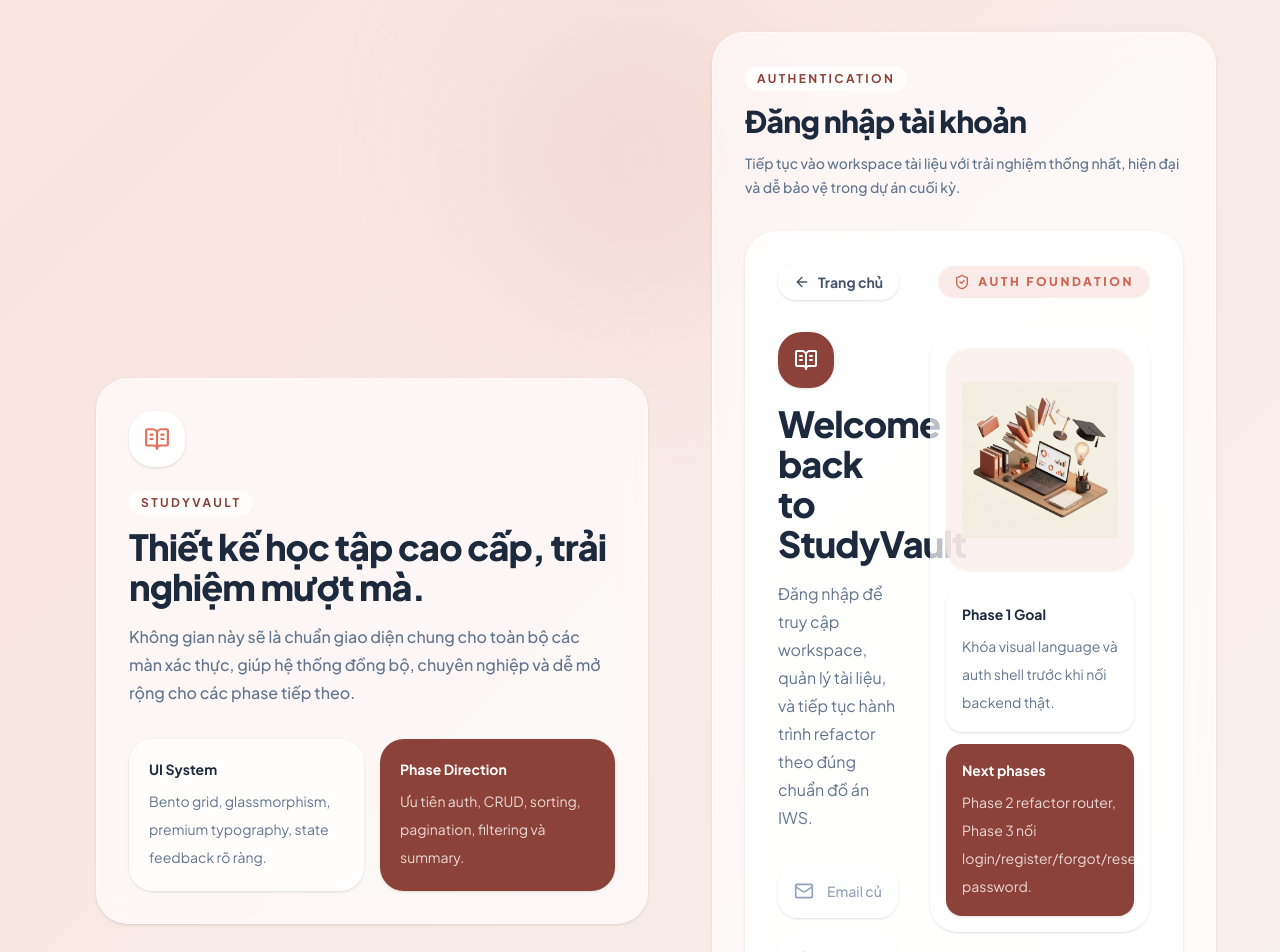
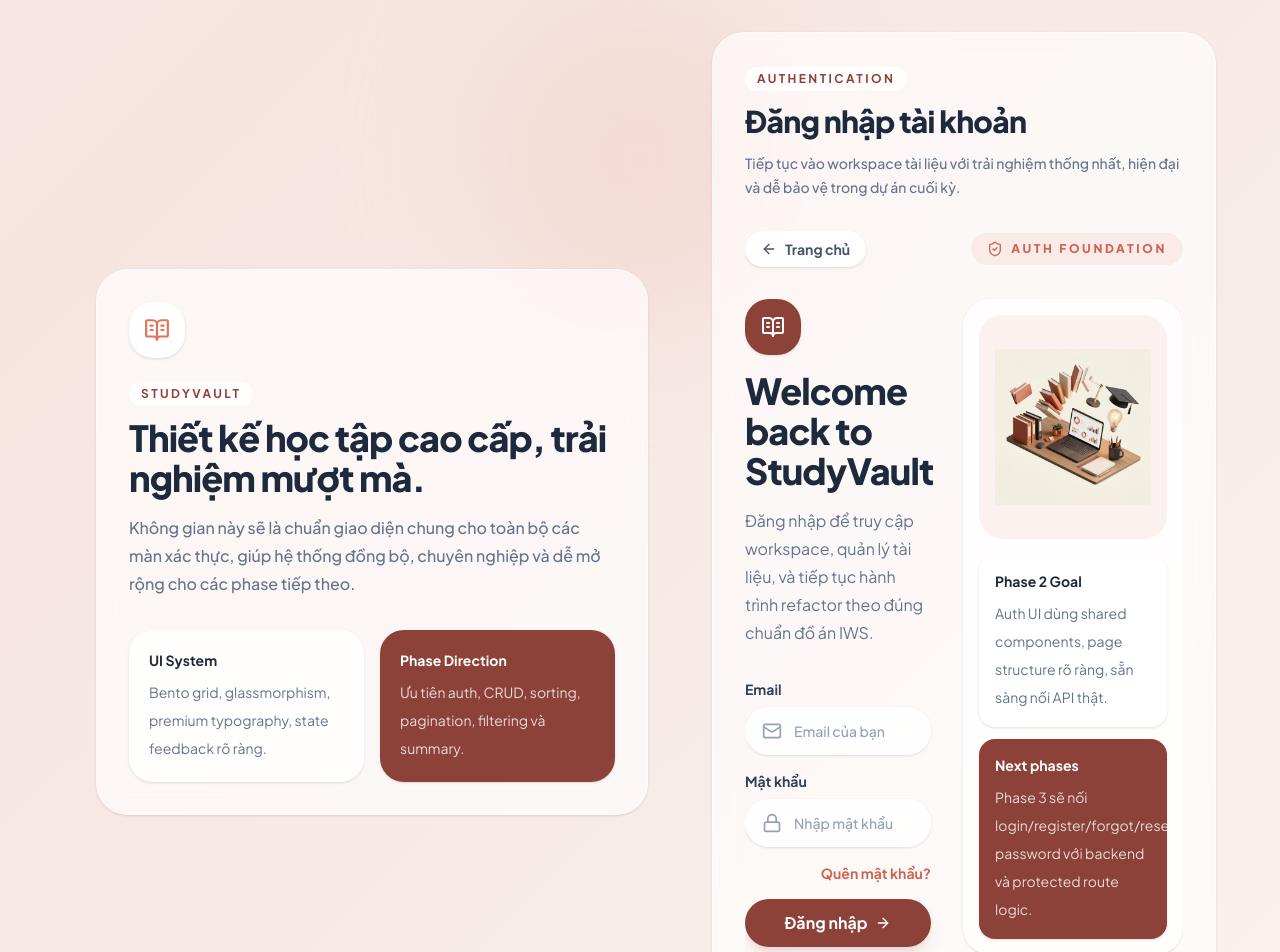
Before and after one commit to nguyenduc07062005/iwsFinal, a React (Vite) app in the folder frontendthaythe/studyvault/: page /login in a window 1280 px wide. Shown: the top 952 px of the page. Built offline with nearby package versions, Linux system fonts and the light colour scheme.

Commit message:
refactor(frontend): migrate Auth page to shared form components for phase 2

```diff
--- a/frontendthaythe/studyvault/src/pages/Auth.tsx
+++ b/frontendthaythe/studyvault/src/pages/Auth.tsx
@@ -1,4 +1,4 @@
-import React from 'react';
+import React, { useMemo, useState } from 'react';
 import { motion } from 'motion/react';
 import {
   ArrowLeft,
@@ -11,8 +11,11 @@
 } from 'lucide-react';
 import { Link, useLocation } from 'react-router-dom';
 import studyIllustration from '../assets/study_illustration.png';
+import AppInput from '../components/ui/AppInput';
+import AppButton from '../components/ui/AppButton';
+import AppFieldError from '../components/ui/AppFieldError';
 
-type AuthMode = 'login' | 'register' | 'forgot' | 'reset';
+export type AuthMode = 'login' | 'register' | 'forgot' | 'reset';
 
 type AuthConfig = {
   mode: AuthMode;
@@ -25,6 +28,15 @@
   secondaryLinkLabel?: string;
   secondaryLinkTo?: string;
 };
+
+type AuthFormValues = {
+  fullName: string;
+  email: string;
+  password: string;
+  confirmPassword: string;
+};
+
+type AuthFormErrors = Partial<Record<keyof AuthFormValues, string>>;
 
 const AUTH_CONTENT: Record<AuthMode, AuthConfig> = {
   login: {
@@ -78,35 +90,93 @@
   return 'login';
 }
 
-function AuthField({
-  icon,
-  type,
-  placeholder,
-}: {
-  icon: React.ReactNode;
-  type: string;
-  placeholder: string;
-}) {
-  return (
-    <label className="block">
-      <div className="relative">
-        <span className="pointer-events-none absolute inset-y-0 left-0 flex items-center pl-4 text-slate-400">
-          {icon}
-        </span>
-        <input
-          type={type}
-          placeholder={placeholder}
-          className="w-full rounded-[1.25rem] border border-white/60 bg-white/80 px-4 py-4 pl-12 text-sm font-semibold text-slate-800 shadow-sm outline-none transition-all placeholder:font-medium placeholder:text-slate-400 focus:border-brand-100 focus:bg-white focus:ring-4 focus:ring-brand-100/60"
-        />
-      </div>
-    </label>
-  );
+function createInitialValues(): AuthFormValues {
+  return {
+    fullName: '',
+    email: '',
+    password: '',
+    confirmPassword: '',
+  };
 }
 
-export default function Auth() {
+function validateEmail(email: string) {
+  return /^[^\s@]+@[^\s@]+\.[^\s@]+$/.test(email);
+}
+
+function validateForm(mode: AuthMode, values: AuthFormValues): AuthFormErrors {
+  const errors: AuthFormErrors = {};
+
+  if (mode === 'register' && !values.fullName.trim()) {
+    errors.fullName = 'Vui lòng nhập họ và tên.';
+  }
+
+  if (!values.email.trim()) {
+    errors.email = 'Vui lòng nhập email.';
+  } else if (!validateEmail(values.email.trim())) {
+    errors.email = 'Email chưa đúng định dạng.';
+  }
+
+  if (mode !== 'forgot' && !values.password.trim()) {
+    errors.password = 'Vui lòng nhập mật khẩu.';
+  } else if (mode !== 'forgot' && values.password.trim().length < 6) {
+    errors.password = 'Mật khẩu cần tối thiểu 6 ký tự.';
+  }
+
+  if (mode === 'reset' && !values.confirmPassword.trim()) {
+    errors.confirmPassword = 'Vui lòng xác nhận mật khẩu mới.';
+  } else if (
+    mode === 'reset' &&
+    values.confirmPassword.trim() &&
+    values.confirmPassword !== values.password
+  ) {
+    errors.confirmPassword = 'Xác nhận mật khẩu chưa khớp.';
+  }
+
+  return errors;
+}
+
+interface AuthProps {
+  mode?: AuthMode;
+}
+
+export default function Auth({ mode: modeProp }: AuthProps) {
   const location = useLocation();
-  const mode = resolveMode(location.pathname);
+  const mode = modeProp ?? resolveMode(location.pathname);
   const config = AUTH_CONTENT[mode];
+  const [values, setValues] = useState<AuthFormValues>(createInitialValues());
+  const [errors, setErrors] = useState<AuthFormErrors>({});
+  const [isSubmitted, setIsSubmitted] = useState(false);
+
+  const successMessage = useMemo(() => {
+    if (!isSubmitted) return '';
+
+    if (mode === 'forgot') {
+      return 'Đã sẵn sàng nối API gửi liên kết khôi phục ở Phase 3. Giao diện và validation phía client đã được chuẩn hóa.';
+    }
+
+    if (mode === 'reset') {
+      return 'Luồng đặt lại mật khẩu đã sẵn sàng để nối backend reset password trong Phase 3.';
+    }
+
+    if (mode === 'register') {
+      return 'Form đăng ký đã sẵn sàng để nối API register và xử lý phản hồi từ backend.';
+    }
+
+    return 'Form đăng nhập đã sẵn sàng để nối API login trong Phase 3.';
+  }, [isSubmitted, mode]);
+
+  const updateField = (field: keyof AuthFormValues, nextValue: string) => {
+    setValues((current) => ({ ...current, [field]: nextValue }));
+    setErrors((current) => ({ ...current, [field]: undefined }));
+    setIsSubmitted(false);
+  };
+
+  const handleSubmit = (event: React.FormEvent<HTMLFormElement>) => {
+    event.preventDefault();
+    const nextErrors = validateForm(mode, values);
+    setErrors(nextErrors);
+    setIsSubmitted(Object.keys(nextErrors).length === 0);
+  };
 
   return (
     <div className="w-full">
@@ -114,7 +184,7 @@
         initial={{ opacity: 0, y: 18 }}
         animate={{ opacity: 1, y: 0 }}
         transition={{ duration: 0.35 }}
-        className="glass overflow-hidden rounded-[2rem] border border-white/60 p-6 shadow-sm sm:p-8"
+        className="overflow-hidden"
       >
         <div className="mb-8 flex items-center justify-between gap-4">
           <Link
@@ -145,24 +215,57 @@
               </p>
             </div>
 
-            <form className="space-y-4" onSubmit={(event) => event.preventDefault()}>
-              {mode === 'register' && (
-                <AuthField icon={<User className="h-5 w-5" />} type="text" placeholder="Họ và tên" />
-              )}
+            <form className="space-y-4" onSubmit={handleSubmit}>
+              {mode === 'register' ? (
+                <AppInput
+                  name="fullName"
+                  label="Họ và tên"
+                  placeholder="Nhập họ và tên"
+                  value={values.fullName}
+                  onChange={(event) => updateField('fullName', event.target.value)}
+                  leftIcon={<User className="h-5 w-5" />}
+                  error={errors.fullName}
+                />
+              ) : null}
 
-              <AuthField icon={<Mail className="h-5 w-5" />} type="email" placeholder="Email của bạn" />
+              <AppInput
+                name="email"
+                type="email"
+                label="Email"
+                placeholder="Email của bạn"
+                value={values.email}
+                onChange={(event) => updateField('email', event.target.value)}
+                leftIcon={<Mail className="h-5 w-5" />}
+                error={errors.email}
+              />
 
-              {mode !== 'forgot' && (
-                <AuthField icon={<Lock className="h-5 w-5" />} type="password" placeholder="Mật khẩu" />
-              )}
+              {mode !== 'forgot' ? (
+                <AppInput
+                  name="password"
+                  type="password"
+                  label={mode === 'reset' ? 'Mật khẩu mới' : 'Mật khẩu'}
+                  placeholder={mode === 'reset' ? 'Nhập mật khẩu mới' : 'Nhập mật khẩu'}
+                  value={values.password}
+                  onChange={(event) => updateField('password', event.target.value)}
+                  leftIcon={<Lock className="h-5 w-5" />}
+                  error={errors.password}
+                />
+              ) : null}
 
-              {mode === 'reset' && (
-                <AuthField
-                  icon={<ShieldCheck className="h-5 w-5" />}
+              {mode === 'reset' ? (
+                <AppInput
+                  name="confirmPassword"
                   type="password"
-                  placeholder="Xác nhận mật khẩu mới"
+                  label="Xác nhận mật khẩu mới"
+                  placeholder="Nhập lại mật khẩu mới"
+                  value={values.confirmPassword}
+                  onChange={(event) =>
+                    updateField('confirmPassword', event.target.value)
+                  }
+                  leftIcon={<ShieldCheck className="h-5 w-5" />}
+                  error={errors.confirmPassword}
                 />
-              )}
+              ) : null}
 
               {config.secondaryLinkLabel && config.secondaryLinkTo ? (
                 <div className="flex justify-end">
@@ -175,11 +278,25 @@
                 </div>
               ) : null}
 
-              <button className="group inline-flex w-full items-center justify-center gap-2 rounded-full bg-brand-900 px-6 py-4 text-sm font-extrabold text-white shadow-lg shadow-brand-900/15 transition-all hover:-translate-y-1 hover:bg-brand-600">
-                <span>{config.submitLabel}</span>
-                <ArrowRight className="h-4 w-4 transition-transform group-hover:translate-x-1" />
-              </button>
+              <AppButton
+                type="submit"
+                fullWidth
+                size="lg"
+                rightIcon={<ArrowRight className="h-4 w-4 transition-transform group-hover:translate-x-1" />}
+                className="group"
+              >
+                {config.submitLabel}
+              </AppButton>
             </form>
+
+            <AppFieldError
+              className="mt-4"
+              message={
+                isSubmitted
+                  ? successMessage
+                  : undefined
+              }
+            />
 
             {config.helperLabel && config.helperActionLabel && config.helperActionTo ? (
               <p className="mt-8 text-center text-sm font-medium text-slate-500">
@@ -205,15 +322,15 @@
               </div>
               <div className="mt-4 space-y-3">
                 <div className="rounded-2xl bg-white p-4 shadow-sm">
-                  <p className="text-sm font-bold text-slate-800">Phase 1 Goal</p>
+                  <p className="text-sm font-bold text-slate-800">Phase 2 Goal</p>
                   <p className="mt-2 text-sm leading-7 text-slate-500">
-                    Khóa visual language và auth shell trước khi nối backend thật.
+                    Auth UI dùng shared components, page structure rõ ràng, sẵn sàng nối API thật.
                   </p>
                 </div>
                 <div className="rounded-2xl bg-brand-900 p-4 text-white shadow-sm">
                   <p className="text-sm font-bold">Next phases</p>
                   <p className="mt-2 text-sm leading-7 text-white/80">
-                    Phase 2 refactor router, Phase 3 nối login/register/forgot/reset password.
+                    Phase 3 sẽ nối login/register/forgot/reset password với backend và protected route logic.
                   </p>
                 </div>
               </div>
```
